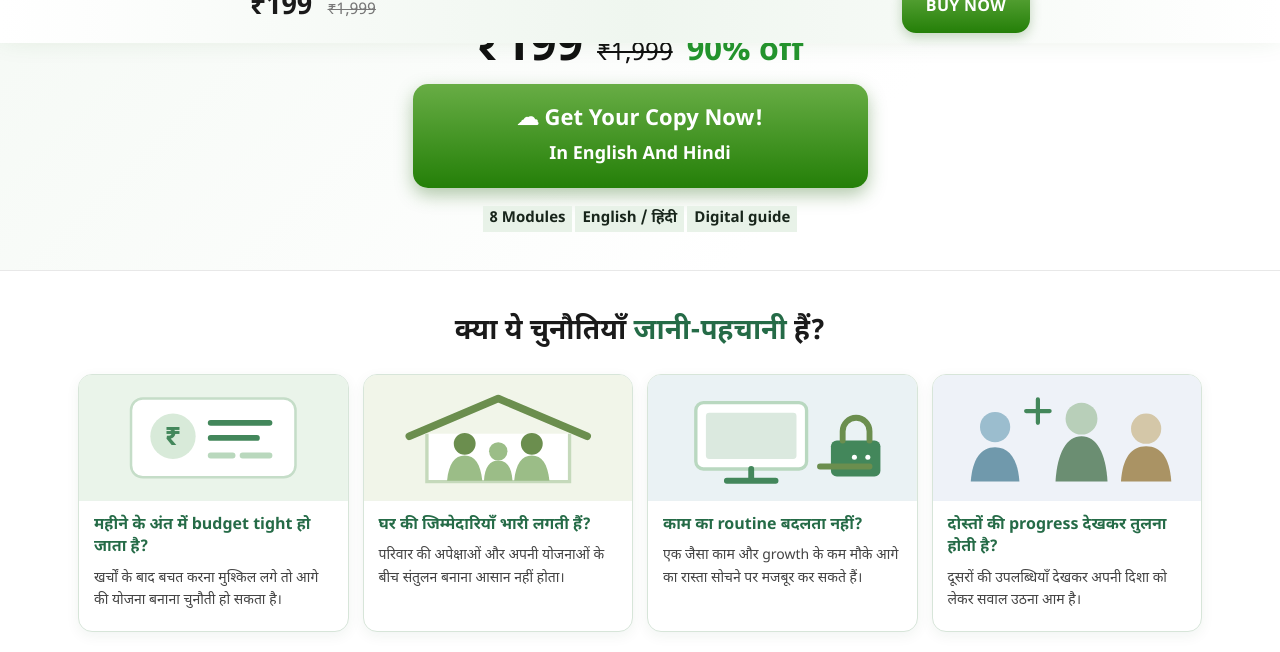
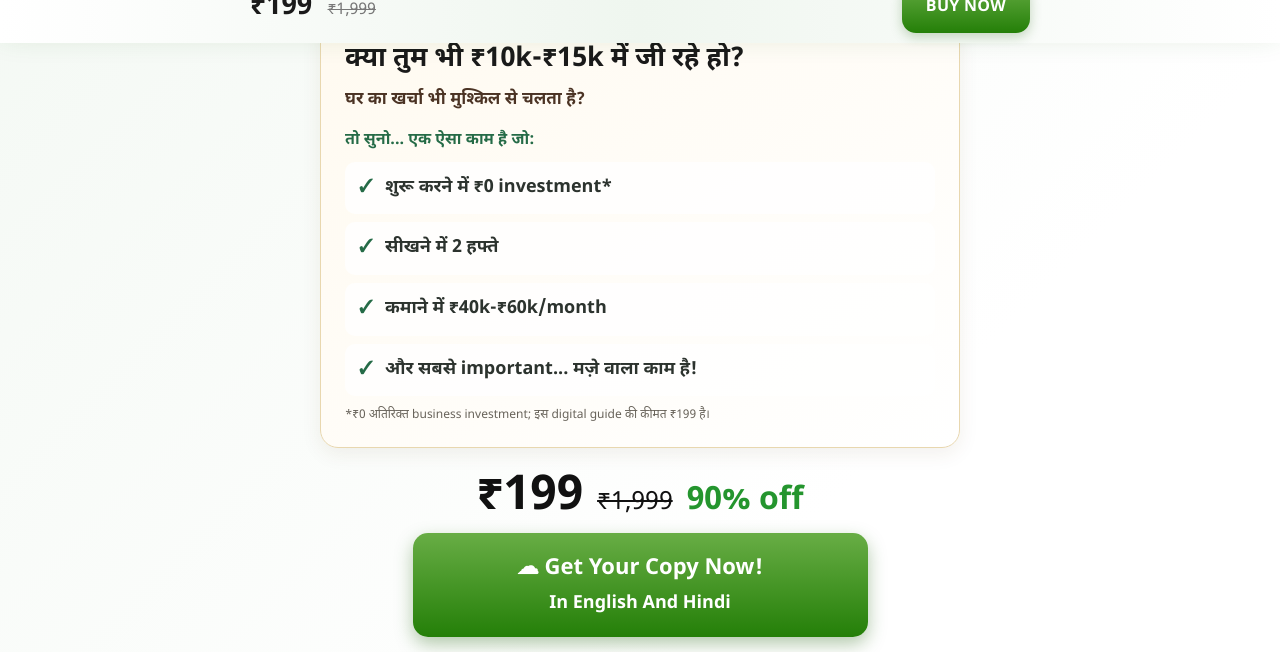
Before and after one commit to infoguide-pdf/pdf-ui, a plain HTML site: page index.html in a window 1280 px wide. Shown: the part 757-1409 px from the top of the page. Drawn offline with Linux system fonts and the light colour scheme.

Commit message:
Add hero earnings callout
Co-authored-by: Copilot <223556219+Copilot@users.noreply.github.com>

```diff
--- a/index.html
+++ b/index.html
@@ -37,6 +37,14 @@
   .hero p.sub{font-size:clamp(16px,3.6vw,19px);color:#555555;margin-bottom:26px}
   .hero .earnings-highlight{display:block;color:#256b47;font-size:clamp(24px,5.4vw,36px);font-weight:900;line-height:1.3}
   .hero .earnings-hook{display:block;margin-top:7px;color:#4b3324;font-size:clamp(16px,3.8vw,21px);font-weight:800;line-height:1.5}
+  .income-pitch{max-width:640px;margin:-4px auto 22px;padding:22px 24px;text-align:left;background:linear-gradient(145deg,#fffaf0,#ffffff);border:1px solid #e8d7af;border-radius:18px;box-shadow:0 6px 20px rgba(90,65,20,.08)}
+  .income-pitch h2{margin:0 0 7px;text-align:left;font-size:clamp(20px,4.4vw,27px);line-height:1.45;color:#1a1a1a}
+  .income-pitch__intro{margin-bottom:12px;color:#4b3324;font-size:17px;font-weight:700}
+  .income-pitch__lead{margin-bottom:8px;color:#256b47;font-weight:800}
+  .income-pitch ul{display:grid;gap:8px;list-style:none;padding:0}
+  .income-pitch li{position:relative;padding:11px 12px 11px 40px;border-radius:10px;background:rgba(255,255,255,.82);font-size:clamp(15px,3.8vw,18px);font-weight:700;color:#2c332e}
+  .income-pitch li::before{content:"✓";position:absolute;left:14px;color:#256b47;font-weight:900}
+  .income-pitch__note{margin-top:10px;color:#68635a;font-size:12px;line-height:1.55}
   .hero-image{display:block;width:100%;max-width:640px;max-height:310px;object-fit:cover;border:1px solid #d7e5d9;border-radius:18px;margin:0 auto 24px}
   .purchase-offer{max-width:640px;margin:18px auto 0}
   .purchase-price{display:flex;align-items:baseline;justify-content:center;gap:14px;margin-bottom:8px;line-height:1.15}
@@ -159,6 +167,19 @@
     <h1><span class="title-lead">सम्मान के साथ कमाई:</span><span class="title-course">Professional Paid Companionship <span class="hl">मास्टरक्लास</span></span></h1>
     <p class="sub"><span class="earnings-highlight">₹2000-₹5000 Per Session</span><strong class="earnings-hook">(और तुम बस ₹15k की job में फंसे हो... क्यों?)</strong></p>
     <img class="hero-image" data-key="hero" alt="Two adults talking outdoors">
+
+    <div class="income-pitch">
+      <h2>क्या तुम भी ₹10k-₹15k में जी रहे हो?</h2>
+      <p class="income-pitch__intro">घर का खर्चा भी मुश्किल से चलता है?</p>
+      <p class="income-pitch__lead">तो सुनो... एक ऐसा काम है जो:</p>
+      <ul>
+        <li>शुरू करने में ₹0 investment*</li>
+        <li>सीखने में 2 हफ्ते</li>
+        <li>कमाने में ₹40k-₹60k/month</li>
+        <li>और सबसे important... मज़े वाला काम है!</li>
+      </ul>
+      <p class="income-pitch__note">*₹0 अतिरिक्त business investment; इस digital guide की कीमत ₹199 है।</p>
+    </div>
 
     <div class="purchase-offer">
       <div class="purchase-price">
@@ -395,7 +416,7 @@
     <h4>Disclaimer & Legal Notice</h4>
     <p><strong>Educational purpose only.</strong> This digital guide covers communication skills, cultural understanding, personal safety and paid-companionship etiquette. It does <strong>not</strong> provide jobs, client matching, sexual services, trafficking or instructions for illegal activity. All interactions must be between consenting adults and comply with applicable law.</p>
     <p><strong>User responsibility.</strong> Users are solely responsible for complying with all applicable local, national, and international laws. The publisher assumes no liability for any misuse of this material. Nothing in this system constitutes legal advice.</p>
-    <p><strong>No income guarantee.</strong> The guide does not promise earnings, clients, employment or business results. Outcomes depend on individual circumstances and applicable laws.</p>
+    <p><strong>Earnings and results disclaimer.</strong> The ₹2,000–₹5,000 per-session and ₹40,000–₹60,000/month figures, two-week learning timeline and zero-additional-investment claim are not a promise or guarantee. Actual earnings, learning time and costs vary by individual circumstances and applicable laws. The ₹0 figure refers to additional business startup capital; this digital guide is sold separately for ₹199.</p>
     <p><strong>Refund policy.</strong> Due to the digital nature of this product, all sales are final. No refunds are provided after access.</p>
     <p style="margin-bottom:0"><strong>18+ only.</strong> By purchasing, you confirm you are at least 18 years of age.</p>
   </div>
```
